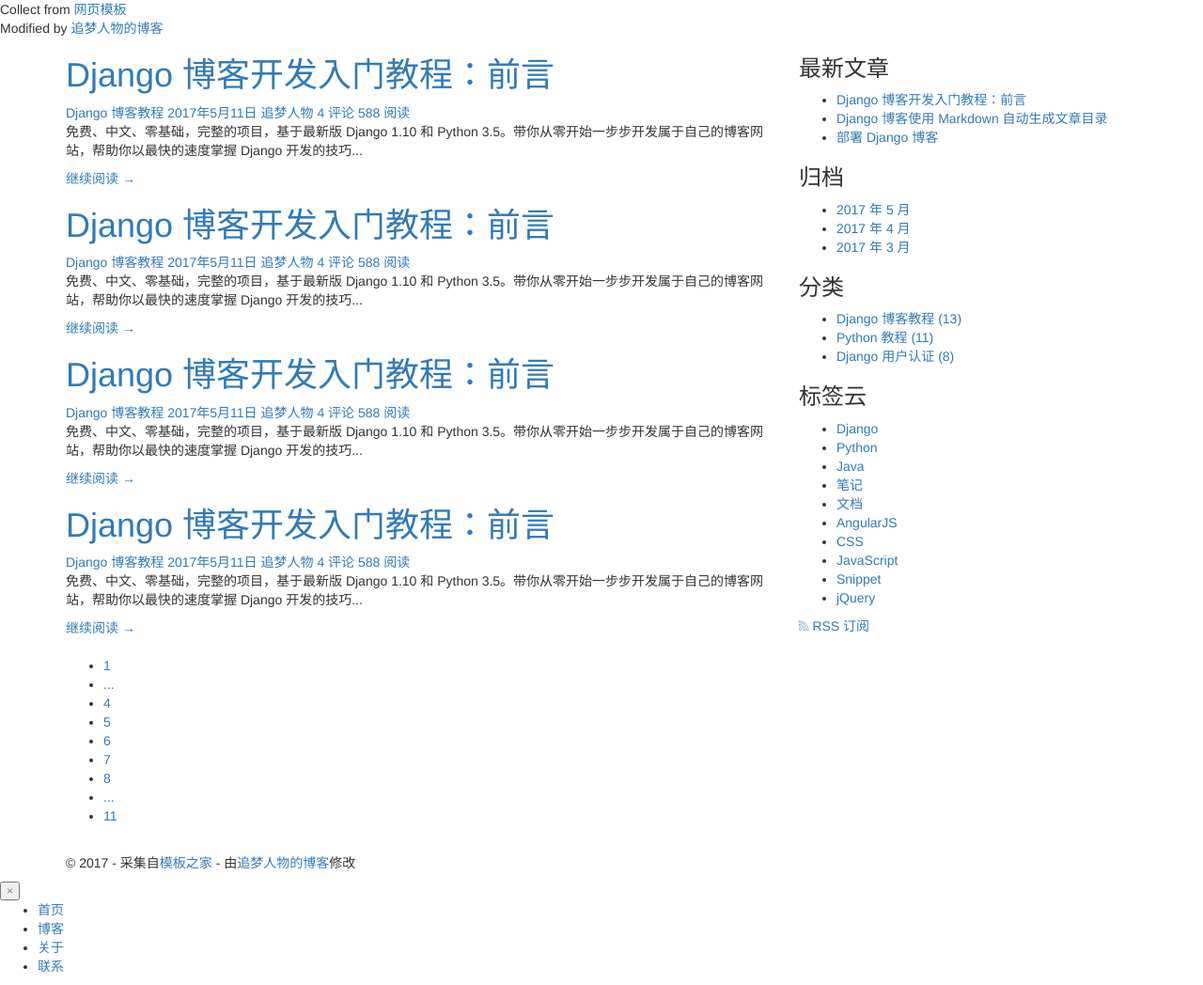
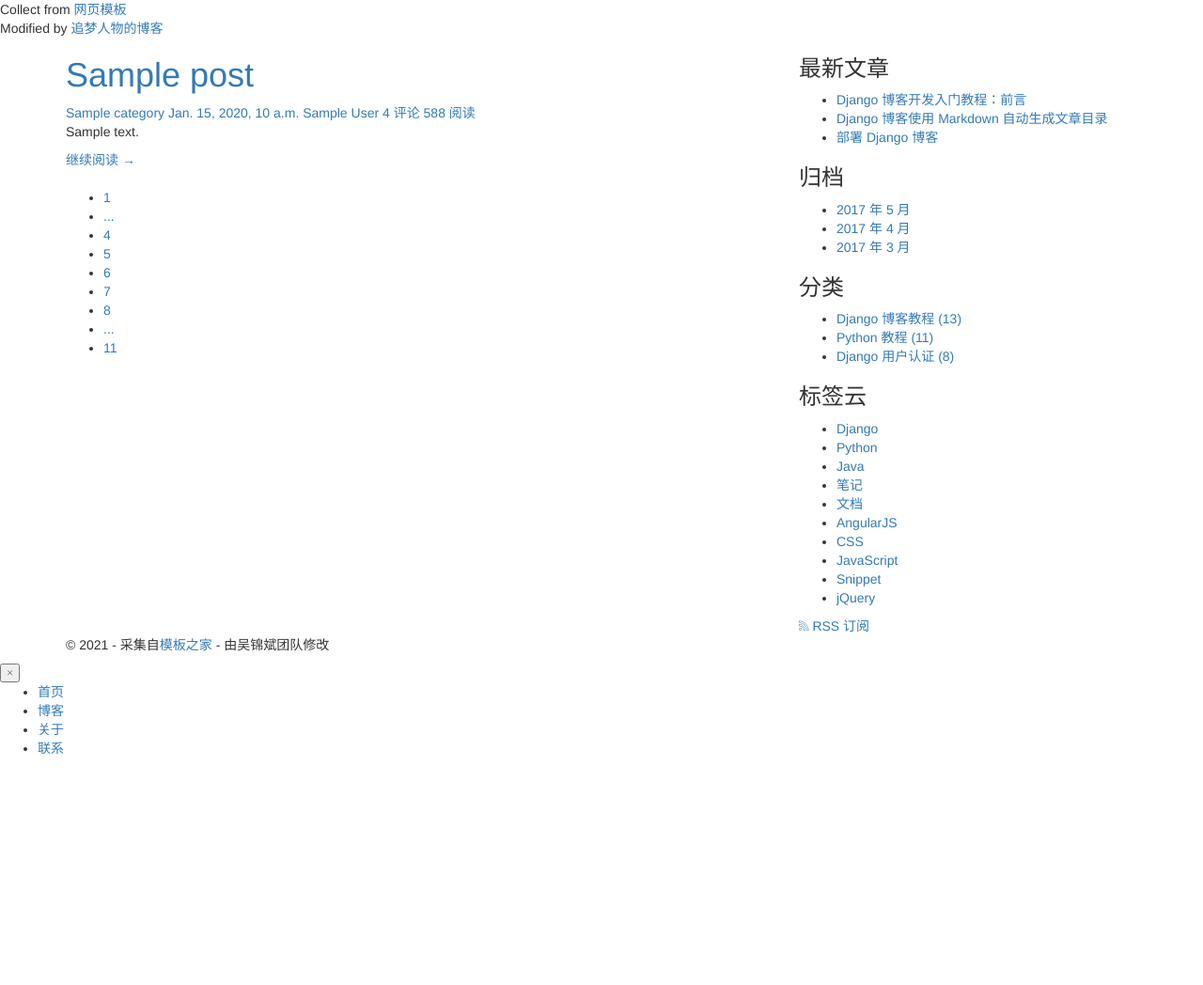
Before and after one commit to wuuuuji/dedexq, a Django app: template 大二第二学期/实训/HelloDjango-blog-tutorial/blogproject/templates/blog/index.html in a window 1280 px wide. Shown: the part 104-1152 px from the top of the page at 94% size. After the commit the page ends 907 px from the top, so only its background shows below. Run offline with Django 3.2, Linux system fonts and the light colour scheme; the template is opened without the code that fills it: most values are stand-ins (such as "Sample title", 1, 10 or a date in 2020); some libraries are stand-ins or nearby versions.

Commit message:
Default Changelist

```diff
--- a/大二第二学期/实训/HelloDjango-blog-tutorial/blogproject/blogproject/settings.py
+++ b/大二第二学期/实训/HelloDjango-blog-tutorial/blogproject/blogproject/settings.py
@@ -38,6 +38,7 @@ INSTALLED_APPS = [
     'django.contrib.messages',
     'django.contrib.staticfiles',
     'blog',
+    'blog.apps.BlogConfig',
 ]
 
 MIDDLEWARE = [
--- a/大二第二学期/实训/HelloDjango-blog-tutorial/blogproject/templates/blog/index.html
+++ b/大二第二学期/实训/HelloDjango-blog-tutorial/blogproject/templates/blog/index.html
@@ -68,97 +68,32 @@
         <div class="container">
             <div class="row">
                 <main class="col-md-8">
-                    <article class="post post-1">
+                    {% for post in post_list %}
+                        <article class="post post-{{ post.pk }}">
                         <header class="entry-header">
                             <h1 class="entry-title">
-                                <a href="single.html">Django 博客开发入门教程：前言</a>
+                                <a href="single.html">{{ post.title }}</a>
                             </h1>
                             <div class="entry-meta">
-                                <span class="post-category"><a href="#">Django 博客教程</a></span>
+                                <span class="post-category"><a href="#">{{ post.category.name }}</a></span>
                                 <span class="post-date"><a href="#"><time class="entry-date"
-                                                                          datetime="2012-11-09T23:15:57+00:00">2017年5月11日</time></a></span>
-                                <span class="post-author"><a href="#">追梦人物</a></span>
+                                                                          datetime="{{ post.created_time }}">{{ post.created_time }}</time></a></span>
+                                <span class="post-author"><a href="#">{{ post.author }}</a></span>
                                 <span class="comments-link"><a href="#">4 评论</a></span>
                                 <span class="views-count"><a href="#">588 阅读</a></span>
                             </div>
                         </header>
                         <div class="entry-content clearfix">
-                            <p>免费、中文、零基础，完整的项目，基于最新版 Django 1.10 和 Python 3.5。带你从零开始一步步开发属于自己的博客网站，帮助你以最快的速度掌握 Django
-                                开发的技巧...</p>
+                            <p>{{ post.excerpt }}</p>
                             <div class="read-more cl-effect-14">
                                 <a href="#" class="more-link">继续阅读 <span class="meta-nav">→</span></a>
                             </div>
                         </div>
                     </article>
+                    {% empty %}
+                        <div class="no-post">暂时还没有发布的文章！</div>
+                    {% endfor %}
 
-                    <article class="post post-2">
-                        <header class="entry-header">
-                            <h1 class="entry-title">
-                                <a href="single.html">Django 博客开发入门教程：前言</a>
-                            </h1>
-                            <div class="entry-meta">
-                                <span class="post-category"><a href="#">Django 博客教程</a></span>
-                                <span class="post-date"><a href="#"><time class="entry-date"
-                                                                          datetime="2012-11-09T23:15:57+00:00">2017年5月11日</time></a></span>
-                                <span class="post-author"><a href="#">追梦人物</a></span>
-                                <span class="comments-link"><a href="#">4 评论</a></span>
-                                <span class="views-count"><a href="#">588 阅读</a></span>
-                            </div>
-                        </header>
-                        <div class="entry-content clearfix">
-                            <p>免费、中文、零基础，完整的项目，基于最新版 Django 1.10 和 Python 3.5。带你从零开始一步步开发属于自己的博客网站，帮助你以最快的速度掌握 Django
-                                开发的技巧...</p>
-                            <div class="read-more cl-effect-14">
-                                <a href="#" class="more-link">继续阅读 <span class="meta-nav">→</span></a>
-                            </div>
-                        </div>
-                    </article>
-
-                    <article class="post post-3">
-                        <header class="entry-header">
-                            <h1 class="entry-title">
-                                <a href="single.html">Django 博客开发入门教程：前言</a>
-                            </h1>
-                            <div class="entry-meta">
-                                <span class="post-category"><a href="#">Django 博客教程</a></span>
-                                <span class="post-date"><a href="#"><time class="entry-date"
-                                                                          datetime="2012-11-09T23:15:57+00:00">2017年5月11日</time></a></span>
-                                <span class="post-author"><a href="#">追梦人物</a></span>
-                                <span class="comments-link"><a href="#">4 评论</a></span>
-                                <span class="views-count"><a href="#">588 阅读</a></span>
-                            </div>
-                        </header>
-                        <div class="entry-content clearfix">
-                            <p>免费、中文、零基础，完整的项目，基于最新版 Django 1.10 和 Python 3.5。带你从零开始一步步开发属于自己的博客网站，帮助你以最快的速度掌握 Django
-                                开发的技巧...</p>
-                            <div class="read-more cl-effect-14">
-                                <a href="#" class="more-link">继续阅读 <span class="meta-nav">→</span></a>
-                            </div>
-                        </div>
-                    </article>
-
-                    <article class="post post-4">
-                        <header class="entry-header">
-                            <h1 class="entry-title">
-                                <a href="single.html">Django 博客开发入门教程：前言</a>
-                            </h1>
-                            <div class="entry-meta">
-                                <span class="post-category"><a href="#">Django 博客教程</a></span>
-                                <span class="post-date"><a href="#"><time class="entry-date"
-                                                                          datetime="2012-11-09T23:15:57+00:00">2017年5月11日</time></a></span>
-                                <span class="post-author"><a href="#">追梦人物</a></span>
-                                <span class="comments-link"><a href="#">4 评论</a></span>
-                                <span class="views-count"><a href="#">588 阅读</a></span>
-                            </div>
-                        </header>
-                        <div class="entry-content clearfix">
-                            <p>免费、中文、零基础，完整的项目，基于最新版 Django 1.10 和 Python 3.5。带你从零开始一步步开发属于自己的博客网站，帮助你以最快的速度掌握 Django
-                                开发的技巧...</p>
-                            <div class="read-more cl-effect-14">
-                                <a href="#" class="more-link">继续阅读 <span class="meta-nav">→</span></a>
-                            </div>
-                        </div>
-                    </article>
                     <!-- 简单分页效果
                     <div class="pagination-simple">
                         <a href="#">上一页</a>
@@ -271,9 +206,9 @@
         <div class="container">
             <div class="row">
                 <div class="col-md-12">
-                    <p class="copyright">&copy 2017 - 采集自<a href="http://www.cssmoban.com/"
+                    <p class="copyright">&copy 2021 - 采集自<a href="http://www.cssmoban.com/"
                                                             target="_blank" title="模板之家">模板之家</a>
-                        - 由<a href="http://zmrenwu.com/" title="网页模板" target="_blank">追梦人物的博客</a>修改
+                        - 由吴锦斌团队</a>修改
                     </p>
                 </div>
             </div>
```
Also changed, not shown: 大二第二学期/实训/HelloDjango-blog-tutorial/blogproject/db.sqlite3.
